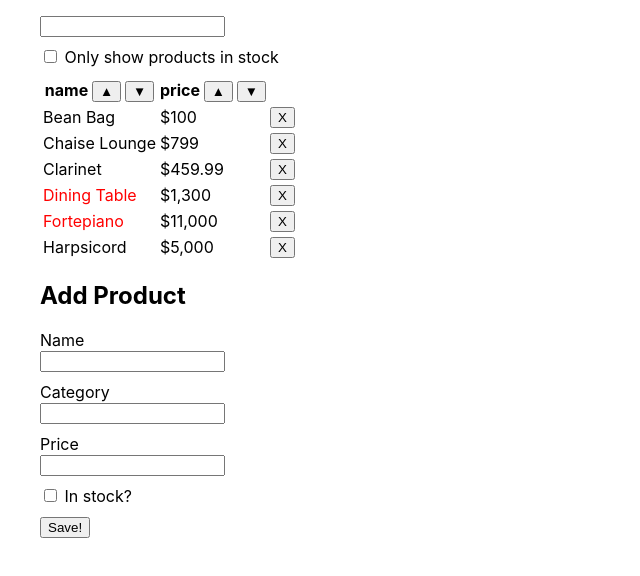
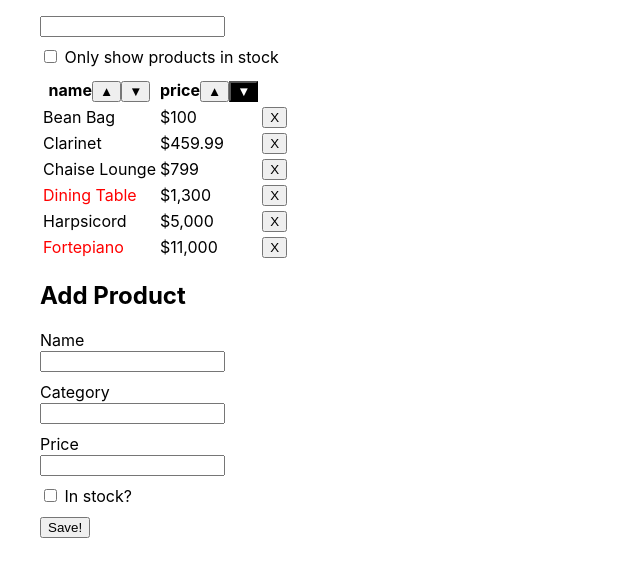
Before and after one commit to elharony/OC-Build-web-apps-with-ReactJS, a React (Create React App) app: page / in a window 1280 px wide. Shown: the top 576 px of the page, without its empty margins (0-640 px from the left). Built offline with nearby package versions, Linux system fonts and the light colour scheme.

Commit message:
Make the 'sort' buttons sync with the current sort values

```diff
--- a/src/App.css
+++ b/src/App.css
@@ -12,3 +12,8 @@ label {
 .out-of-stock {
   color: red
 }
+.SortableColumnHeader-current {
+  background: #000000;
+  color: #ffffff;
+  border-color: #000000
+}
--- a/src/Components/ProductList.js
+++ b/src/Components/ProductList.js
@@ -8,7 +8,7 @@ class ProductList extends React.Component {
         super(props)
         this.state = {
             sort: {
-                column: 'name',
+                column: 'price',
                 direction: 'desc'
             }
         }
@@ -62,8 +62,14 @@ class ProductList extends React.Component {
             <table>
                 <thead>
                     <tr>
-                        <ProductTableColumn name="name"/>
-                        <ProductTableColumn name="price"/>
+                        <ProductTableColumn
+                            column="name"
+                            currentSort={this.state.sort}
+                        />
+                        <ProductTableColumn
+                            column="price"
+                            currentSort={this.state.sort}
+                        />
                     </tr>
                 </thead>
                 <tbody>
--- a/src/Components/ProductTableColumn.js
+++ b/src/Components/ProductTableColumn.js
@@ -2,9 +2,17 @@ import React from 'react'
 
 
 class ProductTableColumn extends React.Component {
+
     render() {
+
+        let currentSort = this.props.currentSort.column === this.props.column ? this.props.currentSort.direction : false
+
         return (
-            <th>{this.props.name} <button>▲</button> <button>▼</button></th>
+            <th>
+                {this.props.column}
+                <button className={currentSort === 'asc' ? 'SortableColumnHeader-current' : ''}>▲</button>
+                <button className={currentSort === 'desc' ? 'SortableColumnHeader-current' : ''}>▼</button>
+            </th>
         )
     }
 }
```
